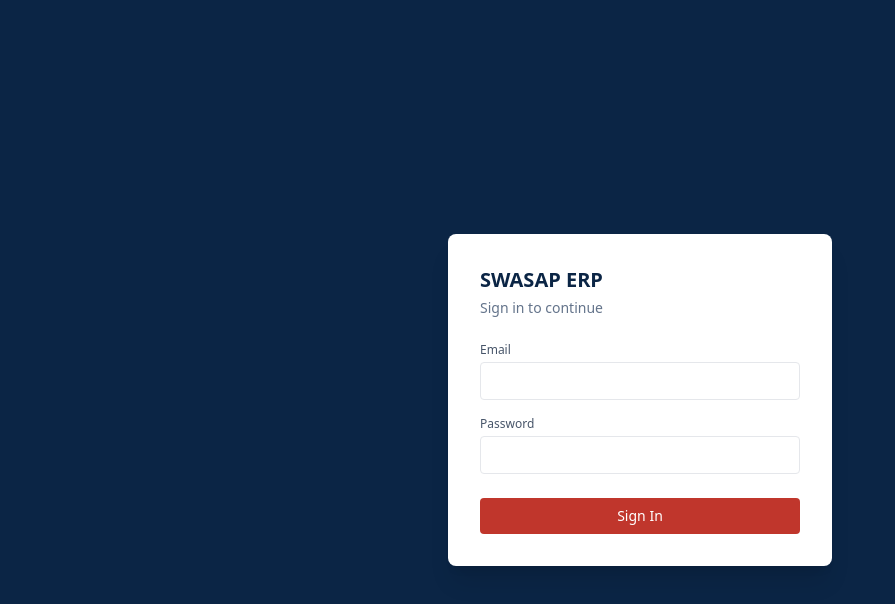
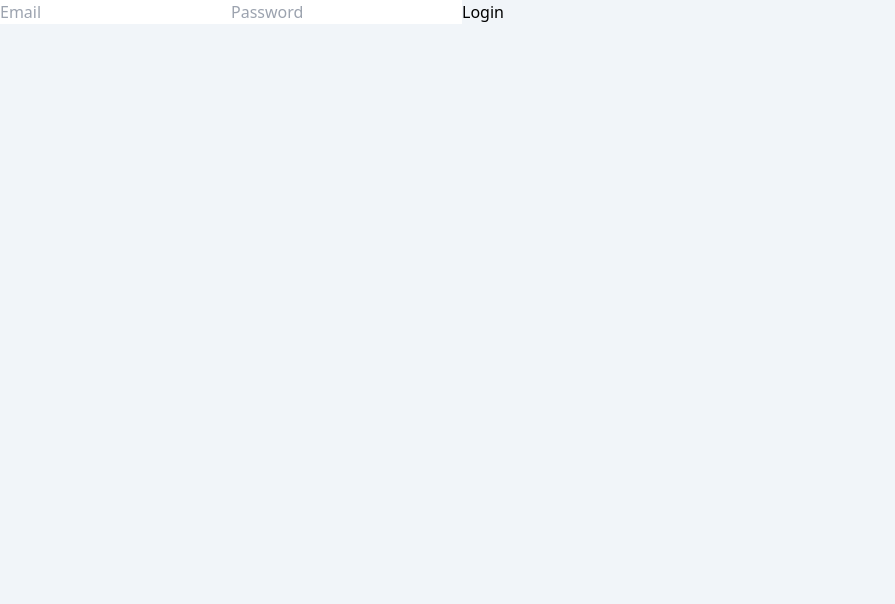
Before and after one commit to tshabalalaaleck-light/swasap-erp, a React (Vite) app in the folder frontend/: page /login in a window 1280 px wide. Shown: the top 604 px of the page, without its empty margins (0-895 px from the left). Built offline with nearby package versions, Linux system fonts and the light colour scheme.

Commit message:
Update Login.tsx

```diff
--- a/frontend/src/pages/Login.tsx
+++ b/frontend/src/pages/Login.tsx
@@ -1,47 +1,29 @@
-import { useState } from "react";
-import { useNavigate } from "react-router-dom";
-import { api, setSession } from "../lib/api";
+import { useState } from 'react'
+import { api } from '../lib/api'
+import { useNavigate } from 'react-router-dom'
 
 export default function Login() {
-  const [email, setEmail] = useState("");
-  const [password, setPassword] = useState("");
-  const [error, setError] = useState<string | null>(null);
-  const [loading, setLoading] = useState(false);
-  const navigate = useNavigate();
+  const [email, setEmail] = useState('')
+  const [password, setPassword] = useState('')
+  const navigate = useNavigate()
 
-  async function handleSubmit(e: React.FormEvent) {
-    e.preventDefault();
-    setError(null);
-    setLoading(true);
+  const handleLogin = async (e: React.FormEvent) => {
+    e.preventDefault()
     try {
-      const data = await api.post("/api/auth/login", { email, password })//CORRECT
-      setSession(data.accessToken, data.refreshToken, data.user);
-      navigate("/");
-    } catch (err: any) {
-      setError(err.data?.error || err.message);
-    } finally {
-      setLoading(false);
+      const res = await api.post('/auth/login', { email, password })
+      localStorage.setItem('token', res.data.token)
+      navigate('/dashboard')
+    } catch (error) {
+      console.error(error)
+      alert('Login failed')
     }
   }
 
   return (
-    <div className="min-h-screen flex items-center justify-center bg-navy">
-      <form onSubmit={handleSubmit} className="bg-white rounded-lg shadow-xl w-full max-w-sm p-8">
-        <h1 className="text-xl font-bold text-navy mb-1">SWASAP ERP</h1>
-        <p className="text-sm text-slate-500 mb-6">Sign in to continue</p>
-
-        {error && <div className="mb-4 text-sm bg-red-50 text-red-700 border border-red-200 rounded px-3 py-2">{error}</div>}
-
-        <label className="block text-xs font-medium text-slate-600 mb-1">Email</label>
-        <input type="email" required value={email} onChange={(e) => setEmail(e.target.value)} className="w-full border rounded px-3 py-2 mb-4 text-sm" />
-
-        <label className="block text-xs font-medium text-slate-600 mb-1">Password</label>
-        <input type="password" required value={password} onChange={(e) => setPassword(e.target.value)} className="w-full border rounded px-3 py-2 mb-6 text-sm" />
-
-        <button type="submit" disabled={loading} className="w-full bg-orange text-white rounded py-2 text-sm font-medium hover:opacity-90 disabled:opacity-50">
-          {loading ? "Signing in…" : "Sign In"}
-        </button>
-      </form>
-    </div>
-  );
+    <form onSubmit={handleLogin}>
+      <input type="email" value={email} onChange={e => setEmail(e.target.value)} placeholder="Email" />
+      <input type="password" value={password} onChange={e => setPassword(e.target.value)} placeholder="Password" />
+      <button type="submit">Login</button>
+    </form>
+  )
 }
```
